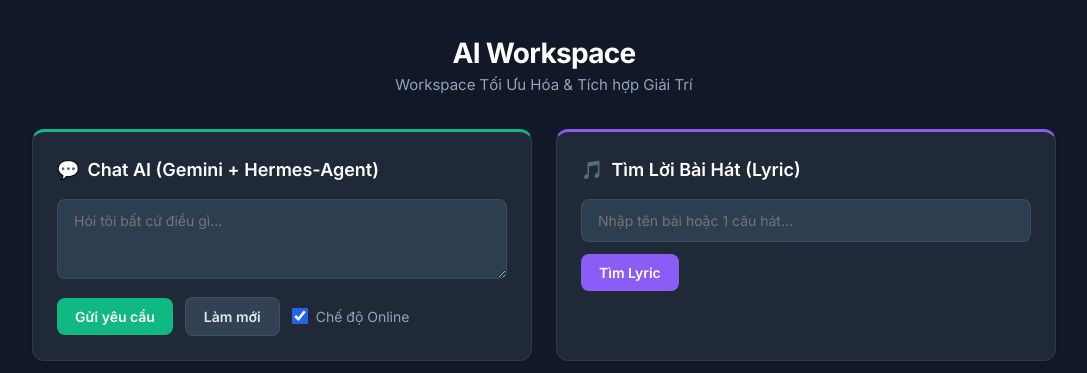
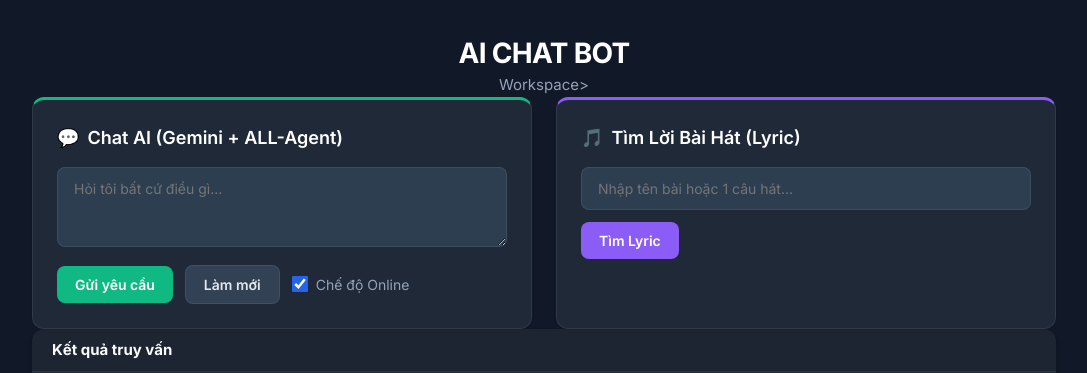
Before and after one commit to thuyALC/web-bot-page, a Flask app: page / in a window 1280 px wide. Shown: the top 373 px of the page, without its empty margins (96-1183 px from the left). Run offline with Flask 3, Linux system fonts and the light colour scheme.

Commit message:
Update index.html

```diff
--- a/templates/index.html
+++ b/templates/index.html
@@ -3,7 +3,7 @@
 <head>
   <meta charset="utf-8">
   <meta name="viewport" content="width=device-width, initial-scale=1">
-  <title>AI Workspace - Workspace Tối Ưu</title>
+  <title>AI CHAT BOT Tối Ưu</title>
   <link href="https://fonts.googleapis.com/css2?family=Inter:wght@400;500;600;700&display=swap" rel="stylesheet">
   <style>
     :root {
@@ -75,13 +75,12 @@
 <body>
   <main>
     <div class="header-title">
-      <h1>AI Workspace</h1>
-      <p>Workspace Tối Ưu Hóa & Tích hợp Giải Trí</p>
-    </div>
+      <h1>AI CHAT BOT</h1>
+      <p>Workspace>
 
     <div class="grid">
       <div class="card" style="border-top: 3px solid #10b981;">
-        <div class="card-header"><span style="font-size:18px;">💬</span><h2>Chat AI (Gemini + Hermes-Agent)</h2></div>
+        <div class="card-header"><span style="font-size:18px;">💬</span><h2>Chat AI (Gemini + ALL-Agent)</h2></div>
         <textarea id="message" placeholder="Hỏi tôi bất cứ điều gì..."></textarea>
         <div class="button-group">
           <button id="send" class="btn-primary" style="background: #10b981;">Gửi yêu cầu</button>
```
